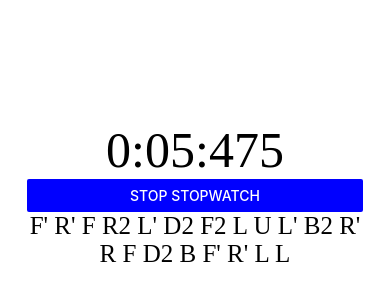
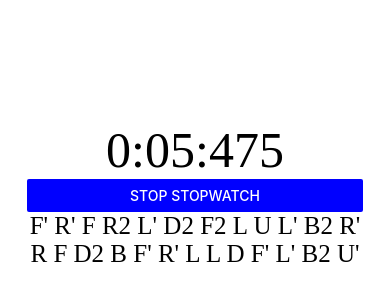
Before and after one commit to TheOdd/rubiks-timer, a React Native app: screen / in a window 390 px wide. Shown: the part 228-528 px from the top of the page. Built offline with nearby package versions, Linux system fonts and the light colour scheme.

Commit message:
Added sequence length to redux state.

```diff
--- a/components/StopwatchPage.js
+++ b/components/StopwatchPage.js
@@ -8,7 +8,7 @@ export default class StopwatchPage extends Component {
     constructor(props) {
         super(props)
         const seeds = []
-        for (let i = 0; i < 20; i++) {
+        for (let i = 0; i < this.props.sequenceLength; i++) {
             seeds.push([Math.random(), Math.random()])
         }
         this.state = {
--- a/containers/AppContainer.js
+++ b/containers/AppContainer.js
@@ -5,21 +5,23 @@ import { connect } from 'react-redux'
 
 import StopwatchPage from '../components/StopwatchPage'
 
-const AppContainer = ({ elapsedMS, stopwatchIsRunning, dispatch }) => {
+const AppContainer = ({ sequenceLength, elapsedMS, stopwatchIsRunning, dispatch }) => {
     return (
         <View style={styles.container}>
-            <StopwatchPage elapsedMS={elapsedMS} stopwatchIsRunning={stopwatchIsRunning} dispatch={dispatch}/>
+            <StopwatchPage sequenceLength={sequenceLength} elapsedMS={elapsedMS} stopwatchIsRunning={stopwatchIsRunning} dispatch={dispatch}/>
         </View>
     )
 }
 
 AppContainer.propTypes = {
+    sequenceLength: PropTypes.number,
     elapsedMS: PropTypes.number,
     stopwatchIsRunning: PropTypes.bool
 }
 
 const mapStateToProps = (state) => {
     return {
+        sequenceLength: state.sequenceLength,
         elapsedMS: state.elapsedMS,
         stopwatchIsRunning: state.stopwatchIsRunning
     }
--- a/reducer.js
+++ b/reducer.js
@@ -1,4 +1,5 @@
 const defaultState = {
+    sequenceLength: 25,
     elapsedMS: 0,
     stopwatchIsRunning: true
 }
@@ -7,11 +8,13 @@ const reducer = (state = defaultState, action) => {
     switch (action.type) {
         case 'UPDATE_TIME':
             return {
+                sequenceLength: state.sequenceLength,
                 elapsedMS: state.elapsedMS + action.elapsedMS,
                 stopwatchIsRunning: state.stopwatchIsRunning
             }
         case 'TOGGLE_TIME':
             return {
+                sequenceLength: state.sequenceLength,
                 elapsedMS: state.elapsedMS,
                 stopwatchIsRunning: !state.stopwatchIsRunning
             }
```
